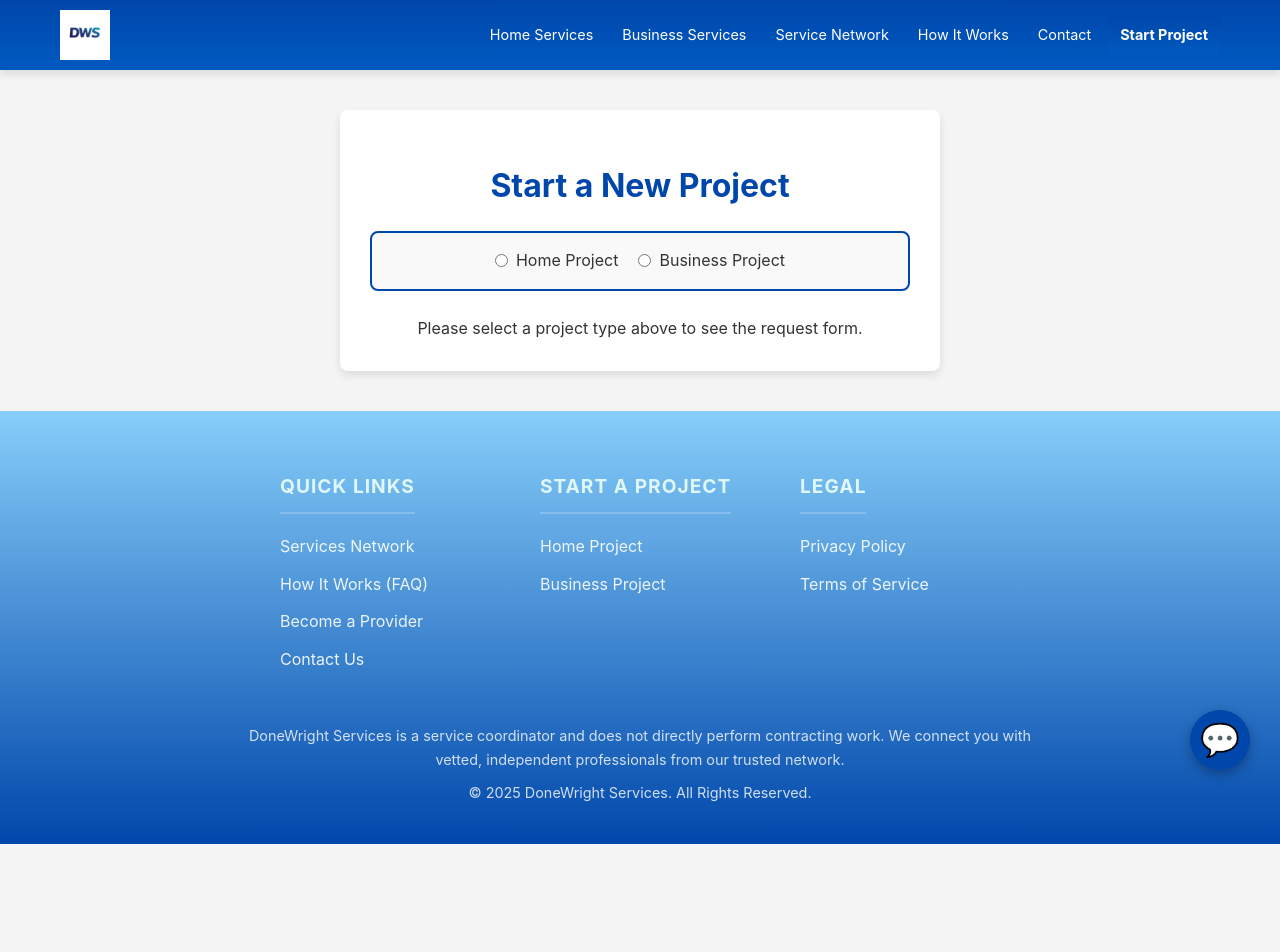
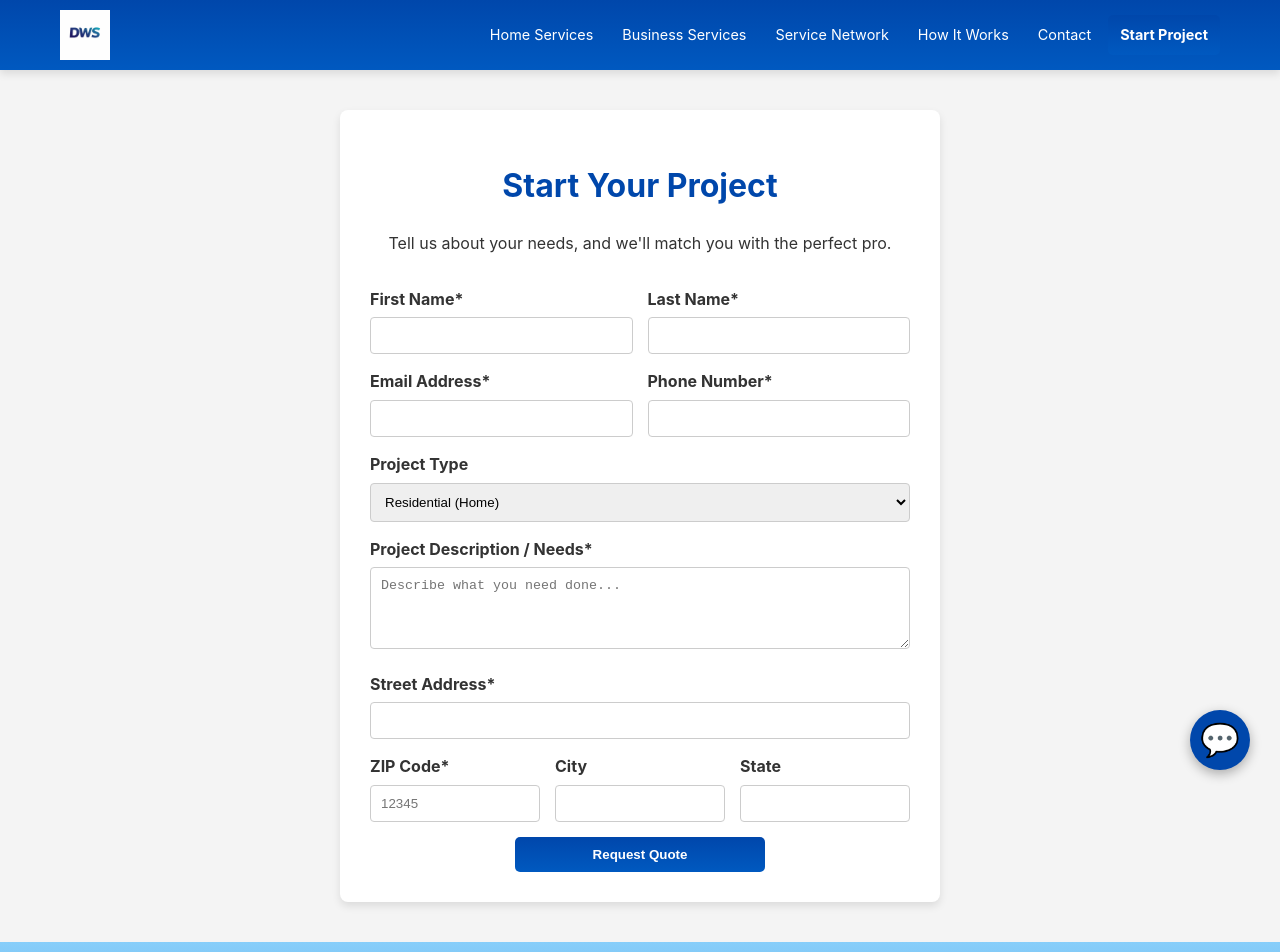
Before and after one commit to uploadnprogress/DWreact, a React (Vite) app: page /start-project in a window 1280 px wide. Shown: the top 952 px of the page. Before the commit the page ends 844 px from the top, so only its background shows below. Built offline with nearby package versions, Linux system fonts and the light colour scheme.

Commit message:
Updated ProjectStartPage with auto-zip and centering

```diff
--- a/src/pages/ProjectStartPage.jsx
+++ b/src/pages/ProjectStartPage.jsx
@@ -1,57 +1,157 @@
-import React, { useState, useEffect } from 'react';
-import { useLocation } from 'react-router-dom';
+import React, { useState } from 'react';
 import { Helmet } from 'react-helmet-async';
-import HomeProjectForm from '../components/HomeProjectForm';
-import BusinessProjectForm from '../components/BusinessProjectForm';
+import { useNavigate } from 'react-router-dom';
 
-function ProjectStartPage() {
-  const location = useLocation();
-  const [formType, setFormType] = useState('');
+const ProjectStartPage = () => {
+  const navigate = useNavigate();
+  // Using your Master Webhook URL
+  const webhookUrl = "https://hook.us2.make.com/71zlo1hovhtyhcebw7t37terano9bhpf";
 
-  useEffect(() => {
-    if (location.state?.type) {
-      setFormType(location.state.type);
+  const [formData, setFormData] = useState({
+    firstName: '', lastName: '', email: '', phone: '',
+    projectType: 'Residential', // Default selection
+    description: '',
+    address: '', city: '', state: '', zip: ''
+  });
+
+  // ZIP Code Auto-Fill Logic (Matches JoinUsPage)
+  const handleZipChange = async (e) => {
+    const zip = e.target.value;
+    setFormData(prev => ({ ...prev, zip }));
+
+    // Only fetch if zip is 5 digits
+    if (zip.length === 5) {
+      try {
+        const res = await fetch(`https://api.zippopotam.us/us/${zip}`);
+        if (res.ok) {
+          const data = await res.json();
+          setFormData(prev => ({
+            ...prev,
+            city: data.places[0]['place name'],
+            state: data.places[0]['state abbreviation']
+          }));
+        }
+      } catch (err) { console.error("Zip Error:", err); }
     }
-  }, [location]);
+  };
+
+  const handleChange = (e) => setFormData({ ...formData, [e.target.name]: e.target.value });
+
+  const handleSubmit = async (e) => {
+    e.preventDefault();
+    const myForm = e.target;
+    const formDataObj = new FormData(myForm);
+
+    try {
+      const response = await fetch(webhookUrl, {
+        method: "POST",
+        body: formDataObj
+      });
+
+      if (response.ok) {
+        alert("Project Inquiry Sent! We will contact you shortly.");
+        navigate("/");
+      } else {
+        alert("There was an issue submitting your project. Please try again.");
+      }
+    } catch (error) {
+      console.error("Submission Error:", error);
+      alert("Network error. Please try again.");
+    }
+  };
 
   return (
-    <>
-      <Helmet>
-        <title>Start Your Project | DoneWright Services</title>
-      </Helmet>
-      <div className="form-section">
-        <div className="form-container">
-          <h1 className="section-title">Start a New Project</h1>
+    <div className="form-section">
+      <Helmet><title>Start a Project | DoneWright Services</title></Helmet>
 
-          <div className="radio-container">
-            <label>
-              <input
-                type="radio"
-                name="projectType"
-                value="home"
-                checked={formType === 'home'}
-                onChange={() => setFormType('home')}
-              /> Home Project
-            </label>
-            <label>
-              <input
-                type="radio"
-                name="projectType"
-                value="business"
-                checked={formType === 'business'}
-                onChange={() => setFormType('business')}
-              /> Business Project
-            </label>
+      <div className="form-container">
+        <h1 className="section-title">Start Your Project</h1>
+        <p style={{ textAlign: 'center', marginBottom: '30px' }}>
+          Tell us about your needs, and we'll match you with the perfect pro.
+        </p>
+
+        <form name="project-start" onSubmit={handleSubmit}>
+          {/* IDENTIFIERS FOR MAKE.COM */}
+          <input type="hidden" name="form-name" value="project-start" />
+          <input type="hidden" name="source" value="react_project_page" />
+
+          {/* Contact Info */}
+          <div style={{ display: 'grid', gridTemplateColumns: '1fr 1fr', gap: '15px' }}>
+            <div className="form-group">
+              <label>First Name*</label>
+              <input type="text" name="firstName" required onChange={handleChange} />
+            </div>
+            <div className="form-group">
+              <label>Last Name*</label>
+              <input type="text" name="lastName" required onChange={handleChange} />
+            </div>
           </div>
 
-          {formType === 'home' && <HomeProjectForm />}
-          {formType === 'business' && <BusinessProjectForm />}
+          <div style={{ display: 'grid', gridTemplateColumns: '1fr 1fr', gap: '15px' }}>
+            <div className="form-group">
+              <label>Email Address*</label>
+              <input type="email" name="email" required onChange={handleChange} />
+            </div>
+            <div className="form-group">
+              <label>Phone Number*</label>
+              <input type="tel" name="phone" required onChange={handleChange} />
+            </div>
+          </div>
 
-          {!formType && <p style={{textAlign: 'center', marginTop: '20px'}}>Please select a project type above to see the request form.</p>}
-        </div>
+          {/* Project Details */}
+          <div className="form-group">
+            <label>Project Type</label>
+            <select name="projectType" onChange={handleChange} style={{ width: '100%', padding: '10px' }}>
+              <option value="Residential">Residential (Home)</option>
+              <option value="Commercial">Commercial (Business)</option>
+              <option value="Emergency">Emergency Repair</option>
+            </select>
+          </div>
+
+          <div className="form-group">
+            <label>Project Description / Needs*</label>
+            <textarea name="description" required rows="4" placeholder="Describe what you need done..." onChange={handleChange}></textarea>
+          </div>
+
+          {/* Location (With Auto-Zip) */}
+          <div className="form-group">
+            <label>Street Address*</label>
+            <input type="text" name="address" required onChange={handleChange} />
+          </div>
+
+          <div style={{ display: 'grid', gridTemplateColumns: '1fr 1fr 1fr', gap: '15px' }}>
+            <div className="form-group">
+              <label>ZIP Code*</label>
+              <input
+                type="text"
+                name="zip"
+                required
+                value={formData.zip}
+                onChange={handleZipChange}
+                maxLength="5"
+                placeholder="12345"
+              />
+            </div>
+            <div className="form-group">
+              <label>City</label>
+              <input type="text" name="city" value={formData.city} readOnly />
+            </div>
+            <div className="form-group">
+              <label>State</label>
+              <input type="text" name="state" value={formData.state} readOnly />
+            </div>
+          </div>
+
+          {/* Submit Button (Centered) */}
+          <div className="form-button-wrapper">
+             {/* Uses both 'btn' for style and 'submit-btn' for centering */}
+            <button type="submit" className="btn submit-btn">Request Quote</button>
+          </div>
+
+        </form>
       </div>
-    </>
+    </div>
   );
-}
+};
 
 export default ProjectStartPage;
```
